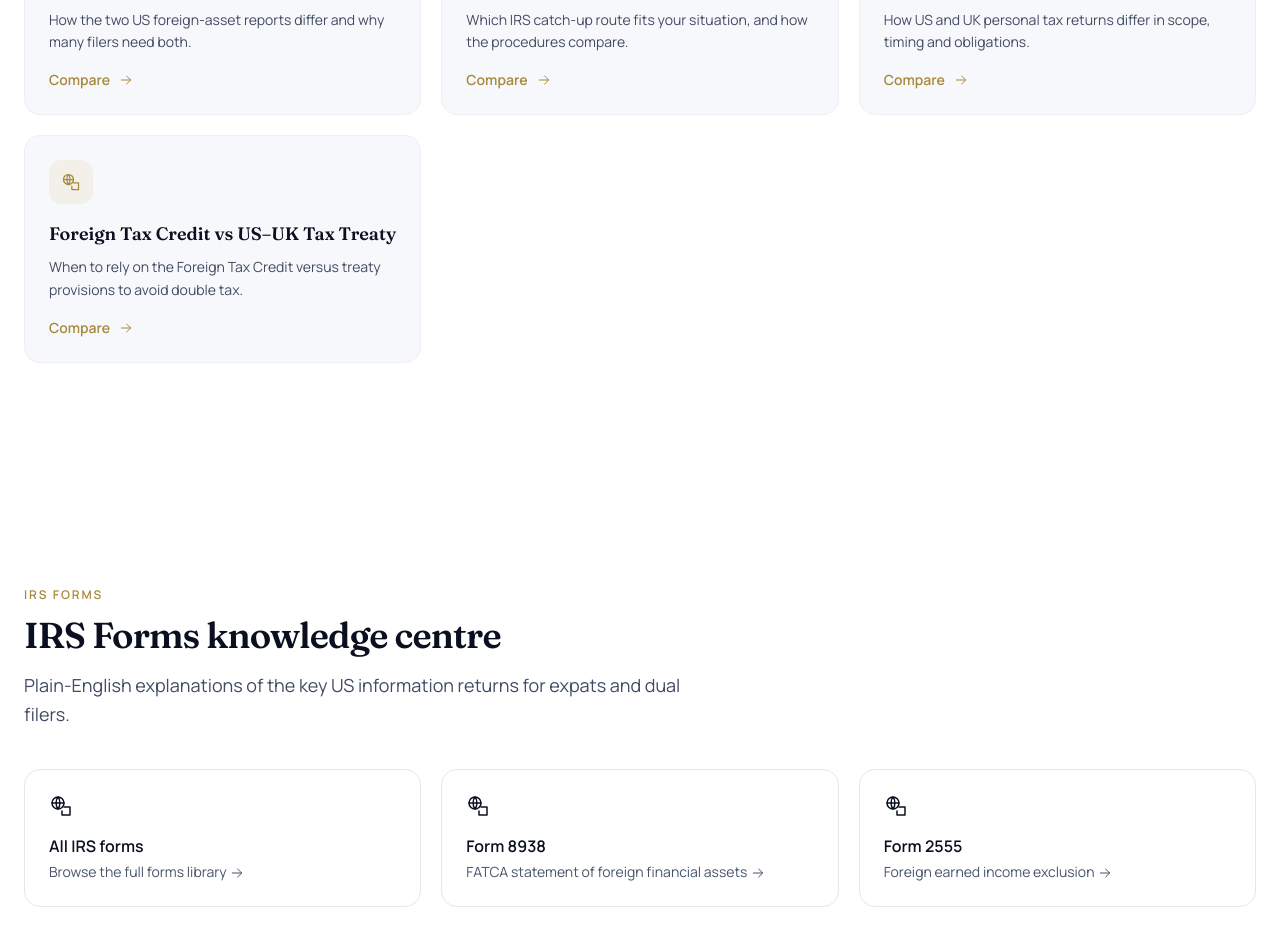
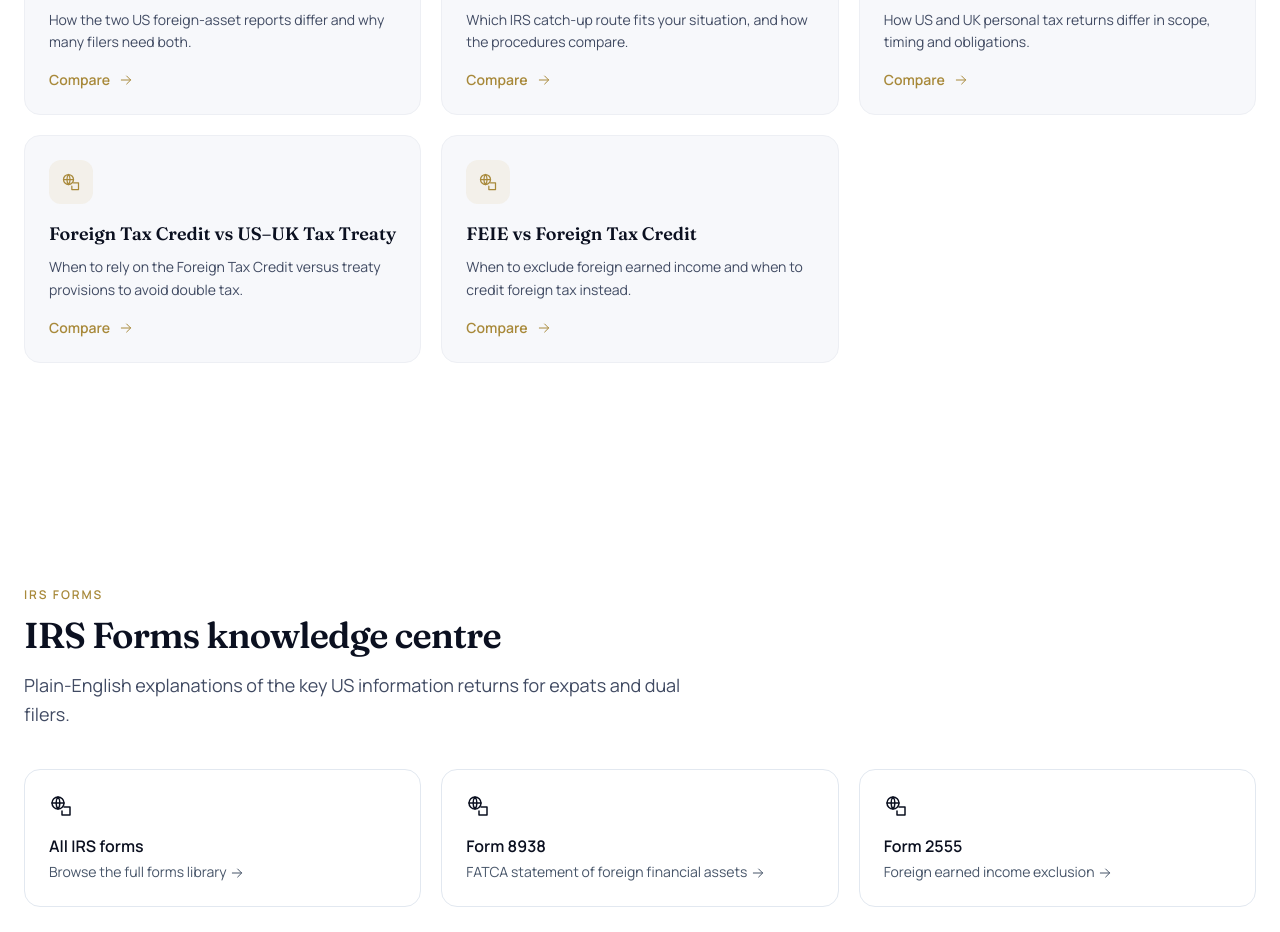
Before and after one commit to usuktaxadvisor/usuk-accountants, a Next.js app: page /resources in a window 1280 px wide. Shown: the part 1780-2712 px from the top of the page. Built offline with nearby package versions, Linux system fonts and the light colour scheme; no server answers.

Commit message:
feat(seo): RC3-Link add FEIE vs FTC comparison links (hub card + 2 service pages)

```diff
--- a/src/app/resources/page.tsx
+++ b/src/app/resources/page.tsx
@@ -148,6 +148,21 @@ export default function ResourcesHub() {
                 Compare <IconArrowRight className="h-4 w-4 transition-transform group-hover:translate-x-0.5" />
               </span>
             </Link>
+            <Link
+              href="/resources/compare/feie-vs-foreign-tax-credit"
+              className="group flex flex-col rounded-2xl border border-mist bg-porcelain p-6 transition-all duration-300 hover:-translate-y-1 hover:border-gold hover:shadow-e2"
+            >
+              <div className="flex items-center justify-between">
+                <span className="inline-flex h-11 w-11 items-center justify-center rounded-xl bg-gold/10 text-gold-antique">
+                  <IconGlobeDoc className="h-5 w-5" />
+                </span>
+              </div>
+              <h3 className="mt-4 font-display text-lg font-semibold text-ink">FEIE vs Foreign Tax Credit</h3>
+              <p className="mt-2 flex-1 text-sm leading-relaxed text-muted">When to exclude foreign earned income and when to credit foreign tax instead.</p>
+              <span className="mt-4 inline-flex items-center gap-2 text-sm font-semibold text-gold-antique">
+                Compare <IconArrowRight className="h-4 w-4 transition-transform group-hover:translate-x-0.5" />
+              </span>
+            </Link>
             </div>
           </Container>
         </Section>
--- a/src/app/services/us-expat-tax/foreign-earned-income-exclusion/page.tsx
+++ b/src/app/services/us-expat-tax/foreign-earned-income-exclusion/page.tsx
@@ -211,6 +211,7 @@ export default function Feie() {
             description: 'The complete step-by-step guide to filing your US return from the UK, in order.',
           },
           { label: 'FEIE or Foreign Tax Credit in the UK?', href: '/resources/blog/feie-or-foreign-tax-credit-uk', description: 'When the exclusion is the wrong choice' },
+          { label: "FEIE vs Foreign Tax Credit — side-by-side comparison", href: "/resources/compare/feie-vs-foreign-tax-credit", description: "Compare the two mechanisms directly" },
           { label: 'Form 2555 explained', href: '/resources/forms/form-2555', description: 'The IRS form behind the FEIE' },
         ]}
       />
--- a/src/app/services/us-expat-tax/foreign-tax-credit/page.tsx
+++ b/src/app/services/us-expat-tax/foreign-tax-credit/page.tsx
@@ -203,6 +203,7 @@ export default function ForeignTaxCredit() {
             href: '/resources/compare/foreign-tax-credit-vs-tax-treaty',
             description: 'Two tools for avoiding double taxation',
           },
+          { label: "FEIE vs Foreign Tax Credit — side-by-side comparison", href: "/resources/compare/feie-vs-foreign-tax-credit", description: "Compare the two mechanisms directly" },
           {
             label: 'US Tax Returns hub',
             href: '/services/us-expat-tax/us-tax-returns/hub',
```
